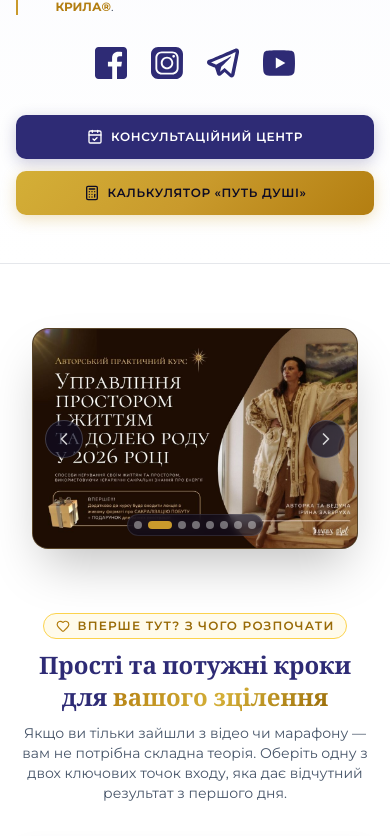
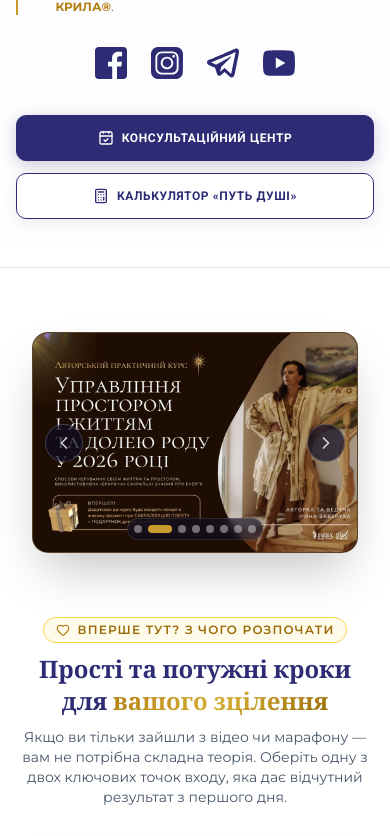
Before and after one commit to MCDShema/Zaverukha, a Next.js app: page / in a window 390 px wide. Shown: the part 1228-2064 px from the top of the page. Built offline with nearby package versions, Linux system fonts and the light colour scheme.

Commit message:
feat: standardise buttons to Type 1 (Blue) and Type 2 (White) with original glare effect on hover

```diff
--- a/src/app/globals.css
+++ b/src/app/globals.css
@@ -31,50 +31,142 @@
   }
 }
 
-/* Authentic Buttons from zaverukha.com */
-.btn-primary-dark {
-  background-color: #2E2B75;
-  color: #FFFFFF !important;
-  font-weight: 600;
-  border-radius: 10px;
-  box-shadow: 0 4px 15px rgba(46, 43, 117, 0.25);
-  transition: all 0.25s ease;
+/* ==========================================================================
+   Authentic Buttons from zaverukha.com
+   Type 1: Blue Button (default: #2E2B75, hover: Golden gradient + glare shimmer)
+   Type 2: White Button (default: #FFFFFF, hover: Golden gradient + glare shimmer)
+   ========================================================================== */
+
+.btn-primary,
+.btn-primary-dark,
+.btn-outline-blue,
+.btn-blue,
+.btn-white,
+.btn-gold,
+.sacred-blue-btn,
+.sacred-gold-btn {
+  position: relative !important;
+  overflow: hidden !important;
+  display: inline-flex;
+  align-items: center;
+  justify-content: center;
+  text-decoration: none !important;
+  font-family: 'Roboto', 'Montserrat', sans-serif !important;
+  font-weight: 600 !important;
+  border-radius: 10px !important;
+  cursor: pointer;
+  z-index: 1;
+  transition: background 0.3s ease, background-color 0.3s ease, border-color 0.3s ease, color 0.3s ease, box-shadow 0.3s ease, transform 0.2s ease !important;
 }
 
-.btn-primary-dark:hover {
-  background-color: #3833BA;
-  transform: translateY(-1px);
-  box-shadow: 0 6px 20px rgba(46, 43, 117, 0.35);
+/* Glare / Shimmer Effect (exact recreation from zaverukha.com style.css) */
+.btn-primary::before,
+.btn-primary-dark::before,
+.btn-outline-blue::before,
+.btn-blue::before,
+.btn-white::before,
+.btn-gold::before,
+.sacred-blue-btn::before,
+.sacred-gold-btn::before {
+  content: "" !important;
+  position: absolute !important;
+  top: -15px !important;
+  left: -90px !important;
+  width: 55px !important;
+  height: calc(100% + 30px) !important;
+  min-height: 60px !important;
+  background: linear-gradient(
+    90deg,
+    rgba(255, 255, 255, 0.05) 0%,
+    rgba(255, 255, 255, 0.65) 50%,
+    rgba(255, 255, 255, 0.05) 100%
+  ) !important;
+  transform: skewX(-45deg) !important;
+  pointer-events: none !important;
+  will-change: left !important;
+  transition: left 0.55s ease-in-out !important;
+  z-index: 2 !important;
 }
 
-.btn-gold {
-  background: linear-gradient(135deg, #D4AF37 0%, #C99A2C 50%, #B37E11 100%);
-  color: #0E0C24 !important;
-  font-weight: 600;
-  border-radius: 10px;
-  box-shadow: 0 4px 15px rgba(201, 154, 44, 0.3);
-  transition: all 0.25s ease;
+/* TYPE 1: Blue Button (default #2E2B75 background, #FFFFFF text) */
+.btn-primary-dark,
+.btn-blue,
+.btn-gold,
+.sacred-blue-btn,
+.sacred-gold-btn {
+  background-color: #2E2B75 !important;
+  background-image: none !important;
+  color: #FFFFFF !important;
+  border: 1.5px solid #2E2B75 !important;
+  box-shadow: 0 4px 15px rgba(46, 43, 117, 0.25);
 }
 
-.btn-gold:hover {
-  background: linear-gradient(135deg, #F5DF7E 0%, #D4AF37 50%, #C99A2C 100%);
-  transform: translateY(-1px);
-  box-shadow: 0 6px 20px rgba(201, 154, 44, 0.45);
+.btn-primary-dark *,
+.btn-blue *,
+.btn-gold *,
+.sacred-blue-btn *,
+.sacred-gold-btn * {
+  color: #FFFFFF !important;
+  transition: color 0.3s ease;
 }
 
-.btn-outline-blue {
-  background-color: #FFFFFF;
+/* TYPE 2: White Button (default #FFFFFF background, #2E2B75 border & text) */
+.btn-primary,
+.btn-outline-blue,
+.btn-white {
+  background-color: #FFFFFF !important;
+  background-image: none !important;
   color: #2E2B75 !important;
-  border: 1.5px solid #2E2B75;
-  font-weight: 600;
-  border-radius: 10px;
-  transition: all 0.25s ease;
+  border: 1.5px solid #2E2B75 !important;
+  box-shadow: 0 4px 15px rgba(46, 43, 117, 0.1);
 }
 
-.btn-outline-blue:hover {
-  background-color: #2E2B75;
+.btn-primary *,
+.btn-outline-blue *,
+.btn-white * {
+  color: #2E2B75 !important;
+  transition: color 0.3s ease;
+}
+
+/* HOVER FOR BOTH TYPES: Golden background + White text */
+.btn-primary:hover,
+.btn-primary-dark:hover,
+.btn-outline-blue:hover,
+.btn-blue:hover,
+.btn-white:hover,
+.btn-gold:hover,
+.sacred-blue-btn:hover,
+.sacred-gold-btn:hover {
+  background: linear-gradient(135deg, #D4AF37 0%, #C99A2C 50%, #B37E11 100%) !important;
+  background-color: #C99A2C !important;
+  border-color: #C99A2C !important;
   color: #FFFFFF !important;
   transform: translateY(-1px);
+  box-shadow: 0 6px 20px rgba(201, 154, 44, 0.4) !important;
+}
+
+.btn-primary:hover *,
+.btn-primary-dark:hover *,
+.btn-outline-blue:hover *,
+.btn-blue:hover *,
+.btn-white:hover *,
+.btn-gold:hover *,
+.sacred-blue-btn:hover *,
+.sacred-gold-btn:hover * {
+  color: #FFFFFF !important;
+}
+
+/* GLARE SWEEP ON HOVER */
+.btn-primary:hover::before,
+.btn-primary-dark:hover::before,
+.btn-outline-blue:hover::before,
+.btn-blue:hover::before,
+.btn-white:hover::before,
+.btn-gold:hover::before,
+.sacred-blue-btn:hover::before,
+.sacred-gold-btn:hover::before {
+  left: calc(100% + 90px) !important;
+  transition: left 0.55s ease-in-out !important;
 }
 
 /* Authentic Section Strips */
@@ -162,31 +254,3 @@
 .sacred-card .border-white\/20 {
   border-color: rgba(46, 43, 117, 0.12) !important;
 }
-
-.sacred-gold-btn {
-  background: linear-gradient(135deg, #D4AF37 0%, #C99A2C 50%, #B37E11 100%);
-  color: #0E0C24 !important;
-  font-weight: 600;
-  box-shadow: 0 4px 15px rgba(201, 154, 44, 0.3);
-  transition: all 0.25s ease;
-}
-
-.sacred-gold-btn:hover {
-  background: linear-gradient(135deg, #F5DF7E 0%, #D4AF37 50%, #C99A2C 100%);
-  transform: translateY(-1px);
-  box-shadow: 0 6px 20px rgba(201, 154, 44, 0.45);
-}
-
-.sacred-blue-btn {
-  background-color: #2E2B75;
-  color: #FFFFFF !important;
-  font-weight: 600;
-  box-shadow: 0 4px 15px rgba(46, 43, 117, 0.25);
-  transition: all 0.25s ease;
-}
-
-.sacred-blue-btn:hover {
-  background-color: #3833BA;
-  transform: translateY(-1px);
-  box-shadow: 0 6px 20px rgba(46, 43, 117, 0.35);
-}
--- a/src/app/page.tsx
+++ b/src/app/page.tsx
@@ -173,7 +173,7 @@ export default function HomePage() {
 
                 <Link
                   href="/calculator"
-                  className="w-full sm:w-auto px-7 py-3.5 rounded-xl btn-gold text-xs font-semibold uppercase tracking-wider flex items-center justify-center gap-2 shadow-md"
+                  className="w-full sm:w-auto px-7 py-3.5 rounded-xl btn-outline-blue text-xs font-semibold uppercase tracking-wider flex items-center justify-center gap-2 shadow-md"
                 >
                   <Calculator className="w-4 h-4" />
                   <span>Калькулятор «Путь Душі»</span>
@@ -250,7 +250,7 @@ export default function HomePage() {
               </div>
               <Link
                 href="/education/pipl"
-                className="inline-flex items-center gap-2 px-5 py-2.5 rounded-xl btn-gold text-xs font-semibold uppercase tracking-wider shadow-md"
+                className="inline-flex items-center gap-2 px-5 py-2.5 rounded-xl btn-outline-blue text-xs font-semibold uppercase tracking-wider shadow-md"
               >
                 <span>Обрати сеанс</span>
                 <ArrowRight className="w-3.5 h-3.5" />
@@ -503,7 +503,7 @@ export default function HomePage() {
               <span className="text-xs text-slate-500 font-medium">Для кожного, хто прагне змін</span>
               <Link
                 href="/education/pipl"
-                className="inline-flex items-center gap-2 px-5 py-2.5 rounded-xl btn-gold text-xs font-semibold uppercase tracking-wider shadow"
+                className="inline-flex items-center gap-2 px-5 py-2.5 rounded-xl btn-outline-blue text-xs font-semibold uppercase tracking-wider shadow"
               >
                 <span>Увійти в PIPL</span>
                 <ArrowRight className="w-3.5 h-3.5" />
@@ -594,7 +594,7 @@ export default function HomePage() {
                 <span className="text-xs text-[#B37E11] font-bold">Безкоштовний доступ</span>
                 <Link
                   href="/satsang-divine-yoga"
-                  className="inline-flex items-center gap-1.5 px-5 py-2.5 rounded-xl btn-gold text-xs font-semibold uppercase tracking-wider shadow"
+                  className="inline-flex items-center gap-1.5 px-5 py-2.5 rounded-xl btn-outline-blue text-xs font-semibold uppercase tracking-wider shadow"
                 >
                   <Play className="w-3 h-3 fill-current" />
                   <span>Дивитись записи</span>
--- a/src/components/calculator/SoulPathCalculator.tsx
+++ b/src/components/calculator/SoulPathCalculator.tsx
@@ -331,7 +331,7 @@ export default function SoulPathCalculator() {
           <div className="flex flex-col sm:flex-row items-center justify-center gap-3 pt-2">
             <button
               type="submit"
-              className="w-full sm:w-auto px-8 py-3.5 rounded-xl btn-gold flex items-center justify-center gap-2 text-xs uppercase tracking-wider font-semibold hover:scale-105 transition-all shadow-md"
+              className="w-full sm:w-auto px-8 py-3.5 rounded-xl btn-primary-dark flex items-center justify-center gap-2 text-xs uppercase tracking-wider font-semibold shadow-md"
             >
               <Calculator className="w-4 h-4" />
               <span>Отримати розрахунок матриці</span>
@@ -474,7 +474,7 @@ export default function SoulPathCalculator() {
             <div className="flex flex-col sm:flex-row items-center gap-3 shrink-0">
               <Link
                 href="/consultation-center"
-                className="btn-gold px-6 py-3 rounded-xl text-xs font-semibold uppercase tracking-wider flex items-center gap-2 shadow-lg"
+                className="btn-outline-blue px-6 py-3 rounded-xl text-xs font-semibold uppercase tracking-wider flex items-center gap-2 shadow-lg"
               >
                 <span>Замовити консультацію</span>
                 <ArrowRight className="w-4 h-4" />
--- a/src/components/forms/ConsultationForm.tsx
+++ b/src/components/forms/ConsultationForm.tsx
@@ -210,16 +210,16 @@ export default function ConsultationForm({ isModal = false }: { isModal?: boolea
       <button
         type="submit"
         disabled={loading}
-        className="w-full py-3.5 px-6 rounded-full sacred-gold-btn text-xs font-semibold uppercase tracking-wider flex items-center justify-center gap-2 hover:scale-[1.02] transition-transform shadow-lg disabled:opacity-50"
+        className="w-full py-3.5 px-6 rounded-xl btn-primary-dark text-xs font-semibold uppercase tracking-wider flex items-center justify-center gap-2 shadow-lg disabled:opacity-50"
       >
         {loading ? (
           <>
-            <Loader2 className="w-4 h-4 animate-spin text-sacred-dark" />
+            <Loader2 className="w-4 h-4 animate-spin text-white" />
             <span>Відправка запиту...</span>
           </>
         ) : (
           <>
-            <Send className="w-4 h-4 text-sacred-dark" />
+            <Send className="w-4 h-4 text-white" />
             <span>Замовити консультацію</span>
           </>
         )}
```
